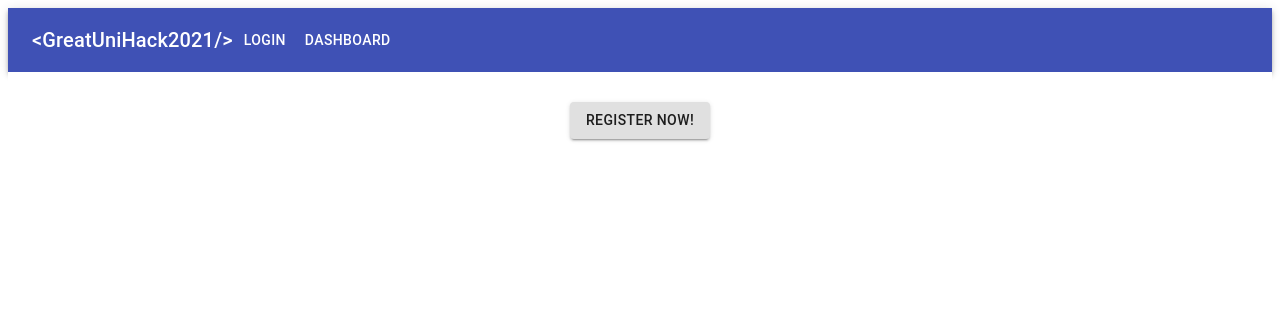
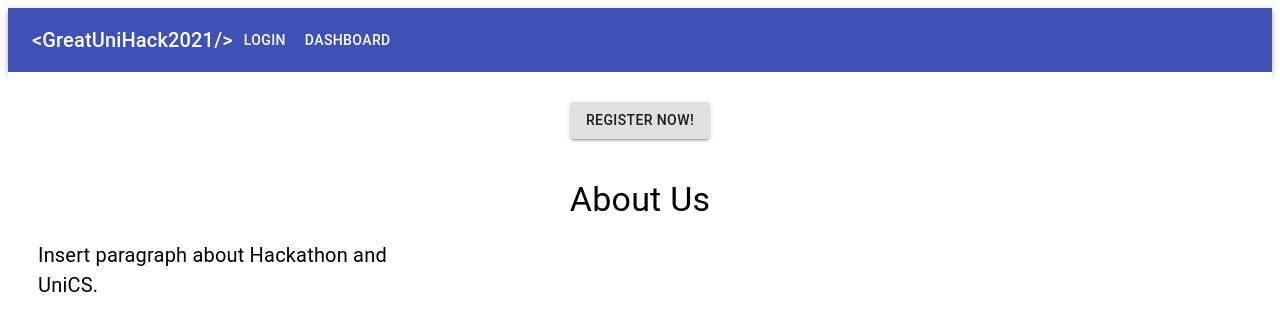
Before and after one commit to greatunihack/2021-greatunihack, a React (Create React App) app: page / in a window 1280 px wide. Shown: the top 330 px of the page. Built offline with nearby package versions, Linux system fonts and the light colour scheme.

Commit message:
make about component

```diff
--- /dev/null
+++ b/src/components/landing/About.tsx
@@ -0,0 +1,26 @@
+import { Typography, Grid, Container } from "@material-ui/core";
+import { makeStyles } from "@material-ui/core";
+
+const useStyle = makeStyles((theme) => ({
+  root: {
+    padding: "10px",
+  },
+}));
+
+export default function About() {
+  const classes = useStyle();
+  return (
+    <Container className={classes.root}>
+      <Typography variant="h4" align="center">
+        About Us
+      </Typography>
+      <Grid container spacing={2} xs={12} sm={6} md={4}>
+        <Grid item>
+          <Typography style={{ fontSize: "20px", padding: "20px" }}>
+            Insert paragraph about Hackathon and UniCS.
+          </Typography>
+        </Grid>
+      </Grid>
+    </Container>
+  );
+}
--- a/src/pages/landing/index.tsx
+++ b/src/pages/landing/index.tsx
@@ -1,10 +1,12 @@
-import Navbar from "../../components/landing/navbar";
-import Launch from "../../components/landing/launch";
+import Navbar from "../../components/landing/Navbar";
+import Launch from "../../components/landing/Launch";
+import About from "../../components/landing/About";
 export default function landing() {
   return (
     <div>
       <Navbar />
       <Launch />
+      <About />
     </div>
   );
 }
```
Also changed, not shown: src/components/landing/Launch.tsx (renamed from src/components/landing/launch.tsx), src/components/landing/Navbar.tsx (renamed from src/components/landing/navbar.tsx).
